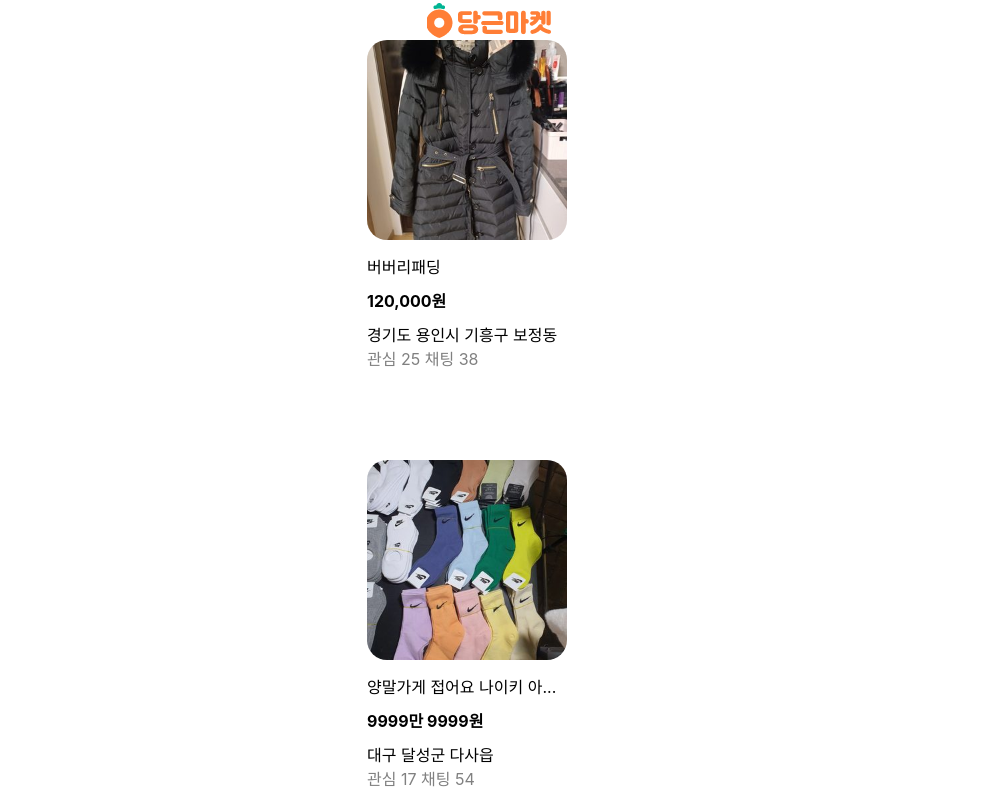
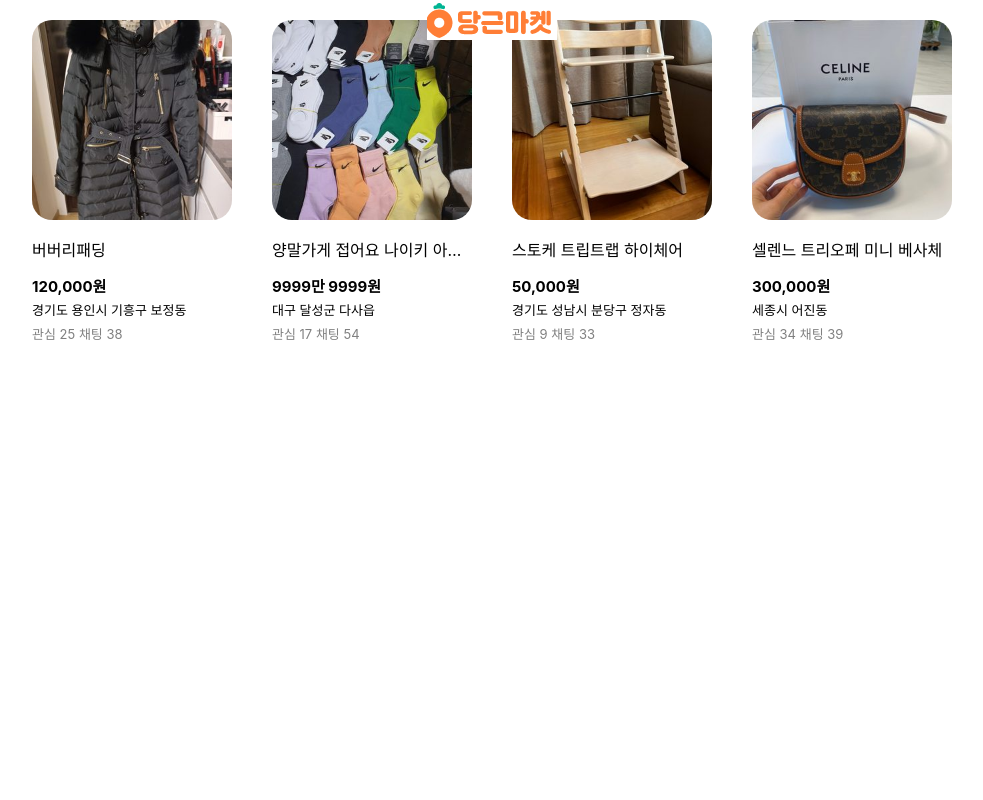
Before and after one commit to jiyoung-B/tomato, a React (Create React App) app: page / in a window 1280 px wide. Shown: the top 800 px of the page, without its empty margins (148-1131 px from the left). Built offline with nearby package versions, Linux system fonts and the light colour scheme.

Commit message:
update: 카드 타이틀 overflow ellipsis 적용   overflow: hidden;   white-space: nowrap;   text-overflow: ellipsis;

```diff
--- a/src/pages/main/Card.tsx
+++ b/src/pages/main/Card.tsx
@@ -13,14 +13,14 @@
 
 const Card:React.FC<IPros> = ({data}) => {
 
-  const {title} =data.contents
-console.log(title)
-let newTitle
-if(title.length>14){
-   newTitle=title.substring(0,14)+"..."
-}else{
-   newTitle=title
-}
+//   const {title} =data.contents
+// console.log(title)
+// let newTitle
+// if(title.length>14){
+//    newTitle=title.substring(0,14)+"..."
+// }else{
+//    newTitle=title
+// }
 
 
   return (
@@ -28,7 +28,7 @@
       <img className='photo' src={data.contents.url}></img>
 
       <div className='card-content'>
-        <div className='title'>{newTitle}</div>
+        <h2 className='title'>{data.contents.title}</h2>
         <div className='price'>{data.contents.price}</div>
         <div className='address'>{data.user.address}</div>
 
--- a/src/pages/main/Main.tsx
+++ b/src/pages/main/Main.tsx
@@ -10,7 +10,7 @@
   return (
     <div className='main-container'>
       <Header/>
-      <div className='flex flex-column justify-center align-center' >
+      <div className='flex flex-row justify-center align-center' >
       {datas.map((data,idx)=><Card data={data} key={"card"+idx}/>)}
       </div>
 
--- a/src/pages/main/main.css
+++ b/src/pages/main/main.css
@@ -9,11 +9,11 @@
 }
 
 .item {
-  width: 250px;
+  width: 200px;
   height: 350px;
-
-  padding: 30px 5px;
+  /* padding: 30px 5px; */
   text-align: left;
+  margin: 20px;
 }
 
 .photo {
@@ -21,10 +21,13 @@
   height: 200px;
   background-size: contain;
   border-radius: 20px;
+
 }
 
 .price {
+  font-size: 15px;;
   font-weight: bold;
+  margin: 0 0 4px;
 }
 
 .interest {
@@ -41,11 +44,28 @@
   display: inline-block;
   margin: auto;
   color: grey;
+  font-size: 13px;
+  margin: 0 0 4px;
 }
 .card-content {
-  margin: 20px 0;
+
 
 
 }
 
-div:nth-child(2) {margin: 10px 0;}
+.title {
+  width: 200px;
+  font-weight: normal;
+  font-size: 16px;
+
+
+  overflow: hidden;
+  white-space: nowrap;
+  text-overflow: ellipsis;
+
+}
+
+.address {
+  font-size: 13px;
+  margin: 0 0 4px;
+}
```
